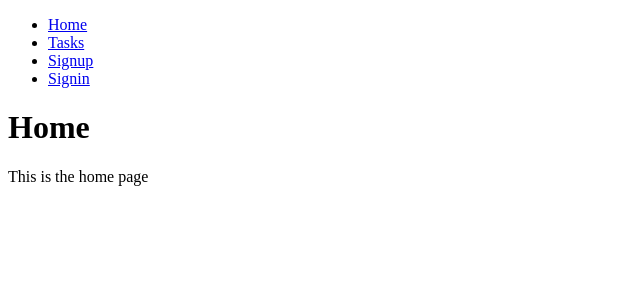
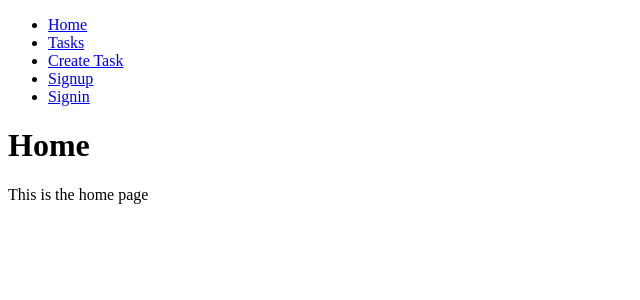
Before and after one commit to HenryTene/django-crud-auth, a Django app: page / in a window 1280 px wide. Shown: the top 300 px of the page, without its empty margins (0-640 px from the left). Run offline with Django 5.2, Linux system fonts and the light colour scheme.

Commit message:
:sparkles: Se agrega funcion y formulario para agregar tareas

```diff
--- a/djangocrud/urls.py
+++ b/djangocrud/urls.py
@@ -23,6 +23,8 @@ urlpatterns = [
     path('', views.home, name='home'),
     path('signup/', views.signup, name='signup'),
     path('tasks/', views.tasks, name='tasks'),
+    path('tasks/create/', views.create_task, name='create_task'),
     path('logout/', views.signout, name='logout'),
     path('signin/', views.signin, name='signin'),
+
 ]
--- a/tasks/templates/base.html
+++ b/tasks/templates/base.html
@@ -10,6 +10,7 @@
         <ul>
             <li><a href="/">Home</a></li>
             <li><a href="/tasks">Tasks</a></li>
+            <li><a href="/tasks/create">Create Task</a></li>
 
             {% if user.is_authenticated %}
             <li><a href="/logout">Logout</a></li>
--- a/tasks/views.py
+++ b/tasks/views.py
@@ -3,6 +3,7 @@ from django.contrib.auth.forms import UserCreationForm, AuthenticationForm
 from django.contrib.auth.models import User
 from django.contrib.auth import login, logout,authenticate
 from django.db import IntegrityError
+from .forms import TaskForm
 
 
 # Create your views here.
@@ -61,3 +62,14 @@ def signin(request):
         else:
             login(request, user)
             return redirect('tasks')
+
+def create_task(request):
+    if request.method == 'GET':
+        return render(request, 'create_task.html', {
+            'form': TaskForm()
+        })
+    else:
+         print(request.POST)
+         return render(request, 'create_task.html', {
+            'form': TaskForm()
+        })
```
Also changed, not shown: tasks/forms.py (added, +7 -0 lines), tasks/templates/create_task.html (added, +14 -0 lines).
